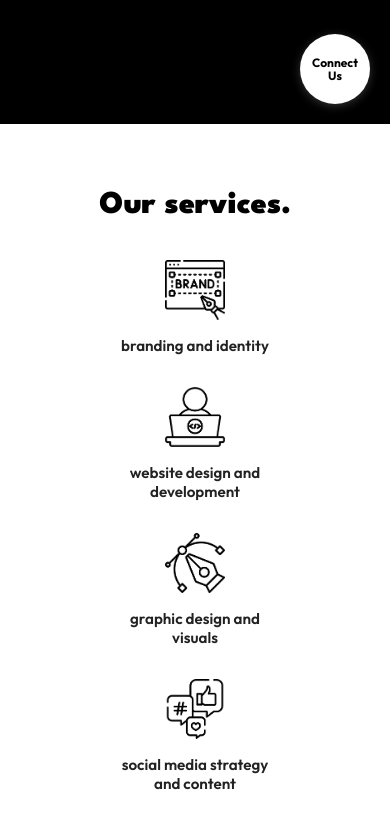
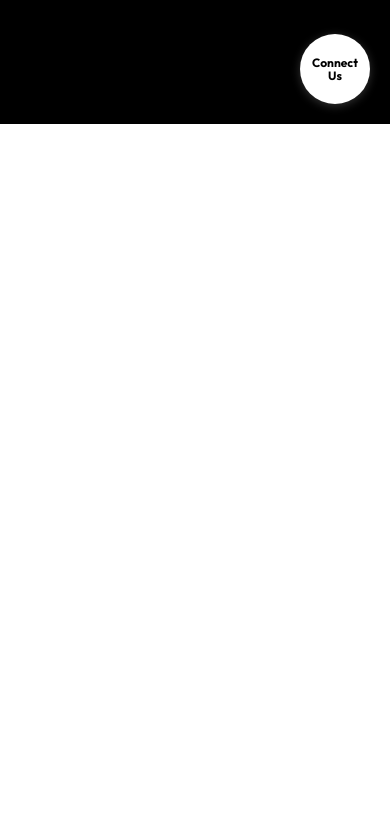
Before and after one commit to ayushthakurrrr/ash, a React (Vite) app: page / in a window 390 px wide. Shown: the part 720-1543 px from the top of the page. After the commit the page ends 844 px from the top, so only its background shows below. Built offline with nearby package versions, Linux system fonts and the light colour scheme.

Commit message:
implemented ppt style

```diff
--- a/src/App.css
+++ b/src/App.css
@@ -9,3 +9,17 @@
   box-sizing: border-box;
   /* text-align: center; */
 }
+
+.scroll-container {
+  height: 100vh;
+  overflow-y: scroll;
+  scroll-snap-type: y mandatory;
+  scroll-behavior: smooth;
+  /* scroll-behavior: auto; */
+}
+
+.page {
+  height: 100vh;
+  scroll-snap-align: start;
+  scroll-snap-stop: always;
+}
--- a/src/App.jsx
+++ b/src/App.jsx
@@ -1,3 +1,32 @@
+// import React from 'react'
+// import './App.css'
+
+// import Home from "./components/Home";
+// import Philosophy from "./components/Philosophy";
+// import Process from "./components/Process";
+// import Build from "./components/Build";
+// import Services from "./components/Services";
+// import Contact from "./components/Contact";
+// import Connect from "./components/Connect";
+
+// function App() {
+
+//   return (
+//     <>
+//       <Home />
+//       <Services />
+//       <Process />
+//       <Philosophy />
+//       <Build />
+//       <Connect />
+//       <Contact />
+//     </>
+//   )
+// }
+
+// export default App
+
+
 import React from 'react'
 import './App.css'
 
@@ -10,18 +39,17 @@ import Contact from "./components/Contact";
 import Connect from "./components/Connect";
 
 function App() {
-
   return (
-    <>
-      <Home />
-      <Services />
-      <Process />
-      <Philosophy />
-      <Build />
-      <Connect />
-      <Contact />
-    </>
+    <div className="scroll-container">
+      <section className="page"><Home /></section>
+      <section className="page"><Services /></section>
+      <section className="page"><Process /></section>
+      <section className="page"><Philosophy /></section>
+      <section className="page"><Build /></section>
+      <section className="page"><Connect /></section>
+      <section className="page"><Contact /></section>
+    </div>
   )
 }
 
-export default App
+export default App;
--- a/src/CSS/build.css
+++ b/src/CSS/build.css
@@ -8,6 +8,7 @@
     display: flex;
     justify-content: center;
     align-items: center;
+    min-height: 100vh;
   }
 
   .build-real-text {
--- a/src/CSS/connect.css
+++ b/src/CSS/connect.css
@@ -7,6 +7,7 @@
     display: flex;
     justify-content: center;
     align-items: center;
+    min-height: 100vh;
   }
 
   .connect-text p {
--- a/src/CSS/philosophy.css
+++ b/src/CSS/philosophy.css
@@ -6,6 +6,7 @@
     display: flex;
     justify-content: center;
     align-items: center;
+    min-height: 100vh;
   }
 
   .container {
--- a/src/CSS/services.css
+++ b/src/CSS/services.css
@@ -56,9 +56,11 @@
 
 @media (max-width: 480px) {
     .services-title {
-        font-size: 2rem;
+        font-size: 2.6rem;
     }
-
+    .services-grid{
+        grid-template-columns: repeat(auto-fit, minmax(140px, 1fr));
+    }
     .services-icon {
         width: 60px;
         height: 60px;
--- a/src/components/Build.jsx
+++ b/src/components/Build.jsx
@@ -1,23 +1,5 @@
-// Example: Build.jsx
-// import React from "react";
-
-// function Build() {
-//   return (
-//     <section >
-//       <h1>Build Section</h1>
-//     </section>
-//   );
-// }
-
-// export default Build;
-
-// BuildReal.js
 import React from "react";
 import "../CSS/build.css";
-<style>
-{/* @import url('https://fonts.googleapis.com/css2?family=League+Spartan:wght@100..900&display=swap'); */}
-@import url('https://fonts.googleapis.com/css2?family=League+Spartan:wght@100..900&family=Outfit:wght@100..900&display=swap');
-</style>
 
 function Build() {
   return (
--- a/src/components/Connect.jsx
+++ b/src/components/Connect.jsx
@@ -1,24 +1,5 @@
-// Example: Connect.jsx
-// import React from "react";
-
-// function Connect() {
-//   return (
-//     <section >
-//       <h1>Connect Section</h1>
-//     </section>
-//   );
-// }
-
-// export default Connect;
-
-// Connect.js
 import React from "react";
-// import "./connect.css";
 import "../CSS/connect.css"
-<style>
-{/* @import url('https://fonts.googleapis.com/css2?family=League+Spartan:wght@100..900&display=swap'); */}
-@import url('https://fonts.googleapis.com/css2?family=League+Spartan:wght@100..900&family=Outfit:wght@100..900&display=swap');
-</style>
 
 function Connect() {
   return (
--- a/src/components/Philosophy.jsx
+++ b/src/components/Philosophy.jsx
@@ -1,23 +1,6 @@
-// Example: Home.jsx
-// import React from "react";
-
-// function Home() {
-//   return (
-//     <section >
-//       <h1>Philosophy Section</h1>
-//     </section>
-//   );
-// }
-
-// export default Home;
-
-// Philosophy.js
 import React from "react";
 import "../CSS/philosophy.css";
-<style>
-{/* @import url('https://fonts.googleapis.com/css2?family=League+Spartan:wght@100..900&display=swap'); */}
-@import url('https://fonts.googleapis.com/css2?family=League+Spartan:wght@100..900&family=Outfit:wght@100..900&display=swap');
-</style>
+
 function Philosophy() {
   return (
     <section className="philosophy-section">
@@ -43,4 +26,3 @@ function Philosophy() {
 }
 
 export default Philosophy;
-// export default Home;
```
